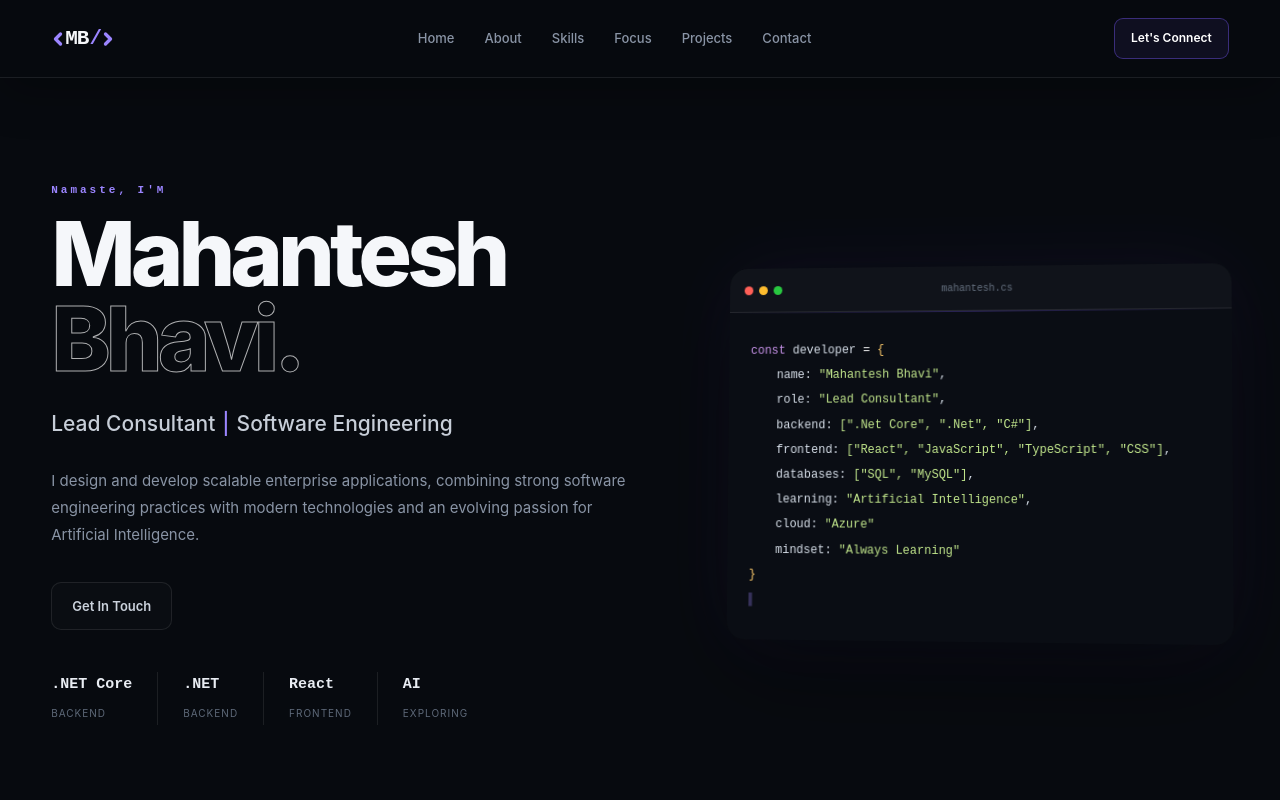
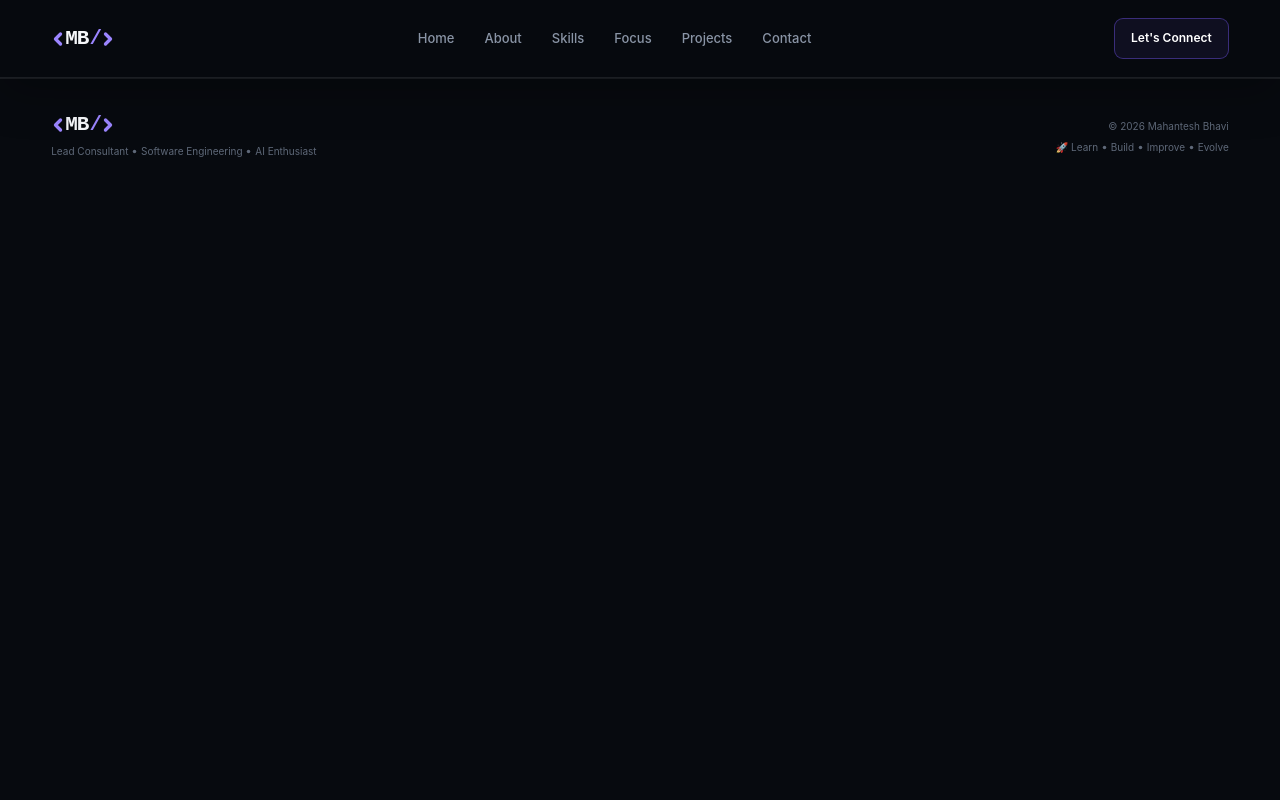
Before and after one commit to mantubhavi/mantubhavi, a React (Vite) app: page / in a window 1280 px wide. Shown: the top 800 px of the page. Built offline with nearby package versions, Linux system fonts and the light colour scheme.

Commit message:
updated nav and yml file

```diff
--- a/src/App.jsx
+++ b/src/App.jsx
@@ -8,7 +8,7 @@
       <BrowserRouter basename="/">
         <TopNav />
         <Routes>
-          <Route path="/" element={<Home />} />
+          <Route path="/home" element={<Home />} />
           <Route path="/about" element={<About />} />
           <Route path="/focus" element={<Focus />} />
           <Route path="/projects" element={<Projects />} />
--- a/src/layout/header/TopNav.jsx
+++ b/src/layout/header/TopNav.jsx
@@ -22,7 +22,7 @@
         </button>
 
         <nav id="navMenu">
-          <Link to="/"> Home</Link>
+          <Link to="/home"> Home</Link>
           <Link to="/about">About</Link>
           <Link to="/skills">Skills</Link>
           <Link to="/focus">Focus</Link>
```
